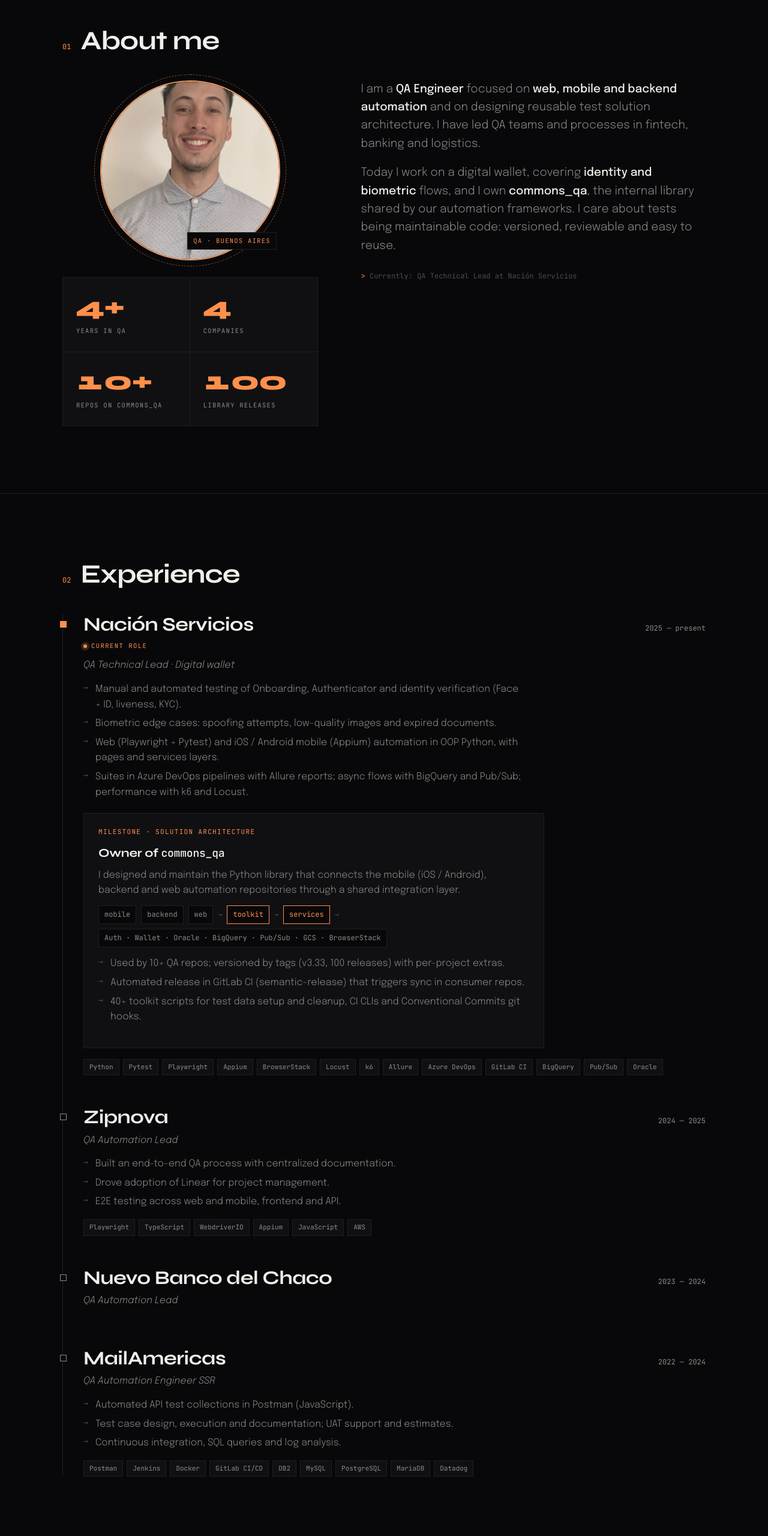
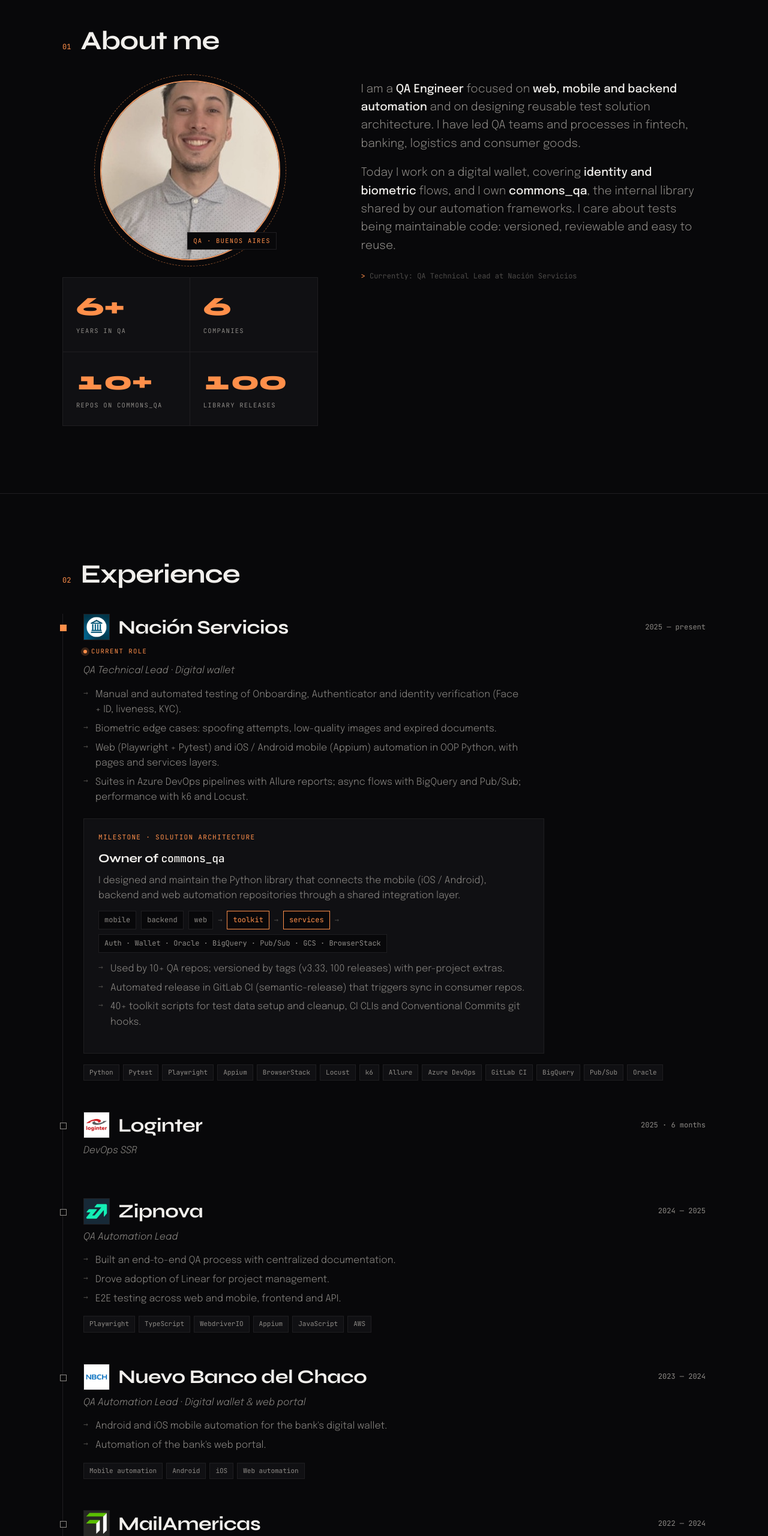
Before and after one commit to gportabopp/gportabopp.github.io, a plain HTML site: page index.html in a window 1280 px wide. Shown: the part 1000-3560 px from the top of the page at 60% size. Drawn offline with Linux system fonts and the light colour scheme.

Commit message:
Update img

```diff
--- a/index.html
+++ b/index.html
@@ -94,9 +94,13 @@ section.block{padding-block:clamp(64px,9vw,112px);border-top:1px solid var(--bor
 .tl{list-style:none;margin:0;padding:0;border-left:1px solid var(--border)}
 .job{position:relative;padding:0 0 52px 34px}
 .job:last-child{padding-bottom:0}
-.job::before{content:"";position:absolute;left:-5px;top:12px;width:9px;height:9px;background:var(--bg);border:1px solid var(--dim)}
+.job::before{content:"";position:absolute;left:-5px;top:18px;width:9px;height:9px;background:var(--bg);border:1px solid var(--dim)}
 .job.cur::before{background:var(--accent);border-color:var(--accent)}
 .jh{display:flex;flex-wrap:wrap;align-items:baseline;justify-content:space-between;gap:6px 20px}
+.ttl{display:flex;align-items:center;gap:14px;min-width:0}
+.co{position:relative;flex:none;width:44px;height:44px;display:grid;place-items:center;background:var(--bg-3);border:1px solid var(--border);overflow:hidden}
+.co b{font-family:var(--f-mono);font-weight:500;font-size:13px;letter-spacing:.04em;color:var(--dim)}
+.co img{position:absolute;inset:0;width:100%;height:100%;object-fit:cover;display:block}
 .job h3{font-family:var(--f-display);font-weight:700;font-size:clamp(24px,3vw,32px);letter-spacing:-.015em;margin:0;line-height:1.1}
 .date{font-family:var(--f-mono);font-size:12px;color:var(--dim);font-variant-numeric:tabular-nums;white-space:nowrap}
 .badge{display:inline-flex;align-items:center;gap:7px;font-family:var(--f-mono);font-size:10.5px;letter-spacing:.14em;text-transform:uppercase;color:var(--accent);margin-top:10px}
@@ -220,16 +224,16 @@ footer .wrap{display:flex;flex-wrap:wrap;justify-content:space-between;gap:10px}
           <figcaption class="tag">QA · Buenos Aires</figcaption>
         </figure>
         <div class="stats">
-          <div class="stat"><div class="v">4+</div><div class="k"><span lang="es">años en QA</span><span lang="en">years in QA</span></div></div>
-          <div class="stat"><div class="v">4</div><div class="k"><span lang="es">empresas</span><span lang="en">companies</span></div></div>
+          <div class="stat"><div class="v">6+</div><div class="k"><span lang="es">años en QA</span><span lang="en">years in QA</span></div></div>
+          <div class="stat"><div class="v">6</div><div class="k"><span lang="es">empresas</span><span lang="en">companies</span></div></div>
           <div class="stat"><div class="v">10+</div><div class="k"><span lang="es">repos sobre commons_qa</span><span lang="en">repos on commons_qa</span></div></div>
           <div class="stat"><div class="v">100</div><div class="k"><span lang="es">releases de la librería</span><span lang="en">library releases</span></div></div>
         </div>
         </div>
         <div>
-          <p lang="es">Soy <strong>QA Engineer</strong> con foco en <strong>automatización web, mobile y backend</strong> y en la arquitectura de soluciones de testing reutilizables. Lideré equipos y procesos de QA en fintech, banca y logística.</p>
+          <p lang="es">Soy <strong>QA Engineer</strong> con foco en <strong>automatización web, mobile y backend</strong> y en la arquitectura de soluciones de testing reutilizables. Lideré equipos y procesos de QA en fintech, banca, logística y consumo masivo.</p>
           <p lang="es">Hoy trabajo sobre una billetera digital, en flujos de <strong>identidad y biometría</strong>, y soy owner de <strong>commons_qa</strong>, la librería interna que comparten los frameworks de automatización. Me interesa que las pruebas sean código mantenible: versionado, revisable y fácil de reutilizar.</p>
-          <p lang="en">I am a <strong>QA Engineer</strong> focused on <strong>web, mobile and backend automation</strong> and on designing reusable test solution architecture. I have led QA teams and processes in fintech, banking and logistics.</p>
+          <p lang="en">I am a <strong>QA Engineer</strong> focused on <strong>web, mobile and backend automation</strong> and on designing reusable test solution architecture. I have led QA teams and processes in fintech, banking, logistics and consumer goods.</p>
           <p lang="en">Today I work on a digital wallet, covering <strong>identity and biometric</strong> flows, and I own <strong>commons_qa</strong>, the internal library shared by our automation frameworks. I care about tests being maintainable code: versioned, reviewable and easy to reuse.</p>
           <div class="now"><b>&gt;</b> <span lang="es">Actualmente: QA Technical Lead en Nación Servicios</span><span lang="en">Currently: QA Technical Lead at Nación Servicios</span></div>
         </div>
@@ -242,7 +246,7 @@ footer .wrap{display:flex;flex-wrap:wrap;justify-content:space-between;gap:10px}
       <div class="sh"><span class="n">02</span><h2><span lang="es">Experiencia</span><span lang="en">Experience</span></h2></div>
       <ol class="tl">
         <li class="job cur">
-          <div class="jh"><h3>Nación Servicios</h3><span class="date">2025 — <span lang="es">actualidad</span><span lang="en">present</span></span></div>
+          <div class="jh"><div class="ttl"><span class="co" aria-hidden="true"><b>NS</b><img src="img/logos/nacion-servicios.png" alt="" loading="lazy" onerror="this.remove()"></span><h3>Nación Servicios</h3></div><span class="date">2025 — <span lang="es">actualidad</span><span lang="en">present</span></span></div>
           <div class="badge"><span lang="es">Rol actual</span><span lang="en">Current role</span></div>
           <div class="role"><span lang="es">QA Technical Lead (Referente técnico de QA) · Billetera digital</span><span lang="en">QA Technical Lead · Digital wallet</span></div>
           <ul class="pts" lang="es">
@@ -280,7 +284,12 @@ footer .wrap{display:flex;flex-wrap:wrap;justify-content:space-between;gap:10px}
         </li>
 
         <li class="job">
-          <div class="jh"><h3>Zipnova</h3><span class="date">2024 — 2025</span></div>
+          <div class="jh"><div class="ttl"><span class="co" aria-hidden="true"><b>LG</b><img src="img/logos/loginter.png" alt="" loading="lazy" onerror="this.remove()"></span><h3>Loginter</h3></div><span class="date">2025 · <span lang="es">6 meses</span><span lang="en">6 months</span></span></div>
+          <div class="role">DevOps SSR</div>
+        </li>
+
+        <li class="job">
+          <div class="jh"><div class="ttl"><span class="co" aria-hidden="true"><b>ZN</b><img src="img/logos/zipnova.png" alt="" loading="lazy" onerror="this.remove()"></span><h3>Zipnova</h3></div><span class="date">2024 — 2025</span></div>
           <div class="role">QA Automation Lead</div>
           <ul class="pts" lang="es">
             <li>Proceso de QA de punta a punta y documentación centralizada.</li>
@@ -296,12 +305,21 @@ footer .wrap{display:flex;flex-wrap:wrap;justify-content:space-between;gap:10px}
         </li>
 
         <li class="job">
-          <div class="jh"><h3>Nuevo Banco del Chaco</h3><span class="date">2023 — 2024</span></div>
-          <div class="role">QA Automation Lead</div>
+          <div class="jh"><div class="ttl"><span class="co" aria-hidden="true"><b>NB</b><img src="img/logos/nuevo-banco-del-chaco.png" alt="" loading="lazy" onerror="this.remove()"></span><h3>Nuevo Banco del Chaco</h3></div><span class="date">2023 — 2024</span></div>
+          <div class="role"><span lang="es">QA Automation Lead · Billetera virtual y portal web</span><span lang="en">QA Automation Lead · Digital wallet &amp; web portal</span></div>
+          <ul class="pts" lang="es">
+            <li>Automatización mobile Android e iOS de la billetera virtual del banco.</li>
+            <li>Automatización del portal web del banco.</li>
+          </ul>
+          <ul class="pts" lang="en">
+            <li>Android and iOS mobile automation for the bank's digital wallet.</li>
+            <li>Automation of the bank's web portal.</li>
+          </ul>
+          <div class="tags"><span>Mobile automation</span><span>Android</span><span>iOS</span><span>Web automation</span></div>
         </li>
 
         <li class="job">
-          <div class="jh"><h3>MailAmericas</h3><span class="date">2022 — 2024</span></div>
+          <div class="jh"><div class="ttl"><span class="co" aria-hidden="true"><b>MA</b><img src="img/logos/mailamericas.png" alt="" loading="lazy" onerror="this.remove()"></span><h3>MailAmericas</h3></div><span class="date">2022 — 2024</span></div>
           <div class="role">QA Automation Engineer SSR</div>
           <ul class="pts" lang="es">
             <li>Colecciones automatizadas de API en Postman (JavaScript).</li>
@@ -314,6 +332,23 @@ footer .wrap{display:flex;flex-wrap:wrap;justify-content:space-between;gap:10px}
             <li>Continuous integration, SQL queries and log analysis.</li>
           </ul>
           <div class="tags"><span>Postman</span><span>Jenkins</span><span>Docker</span><span>GitLab CI/CD</span><span>DB2</span><span>MySQL</span><span>PostgreSQL</span><span>MariaDB</span><span>Datadog</span></div>
+        </li>
+        <li class="job">
+          <div class="jh"><div class="ttl"><span class="co" aria-hidden="true"><b>MI</b><img src="img/logos/mondelez.png" alt="" loading="lazy" onerror="this.remove()"></span><h3>Mondelez International</h3></div><span class="date">2020 — 2022</span></div>
+          <div class="role">Jr. QA Tester → Ssr. QA Tester</div>
+          <ul class="pts" lang="es">
+            <li>Primera experiencia en IT: empecé como Jr. QA Tester y pasé a Ssr. QA Tester.</li>
+            <li>Pruebas funcionales de API (Postman) e integración; casos de prueba e historias de usuario con Gherkin BDD.</li>
+            <li>Pruebas de performance, carga y estrés con JMeter.</li>
+            <li>Consultas SQL (DDL, DML, DQL), análisis de logs y seguimiento de bugs hasta su cierre, en equipos Scrum.</li>
+          </ul>
+          <ul class="pts" lang="en">
+            <li>First IT role: started as Jr. QA Tester and was promoted to Ssr. QA Tester.</li>
+            <li>Functional API (Postman) and integration testing; test cases and user stories in Gherkin BDD.</li>
+            <li>Performance, load and stress testing with JMeter.</li>
+            <li>SQL queries (DDL, DML, DQL), log analysis and bug tracking through closure, in Scrum teams.</li>
+          </ul>
+          <div class="tags"><span>Postman</span><span>JMeter</span><span>Gherkin BDD</span><span>MySQL</span><span>PostgreSQL</span><span>SAP</span><span>Scrum</span></div>
         </li>
       </ol>
     </div>
```
Also changed, not shown: img/logos/loginter.png (added), img/logos/mailamericas.png (added), img/logos/mondelez.png (added), img/logos/nacion-servicios.png (added), img/logos/nuevo-banco-del-chaco.png (added), img/logos/zipnova.png (added).
